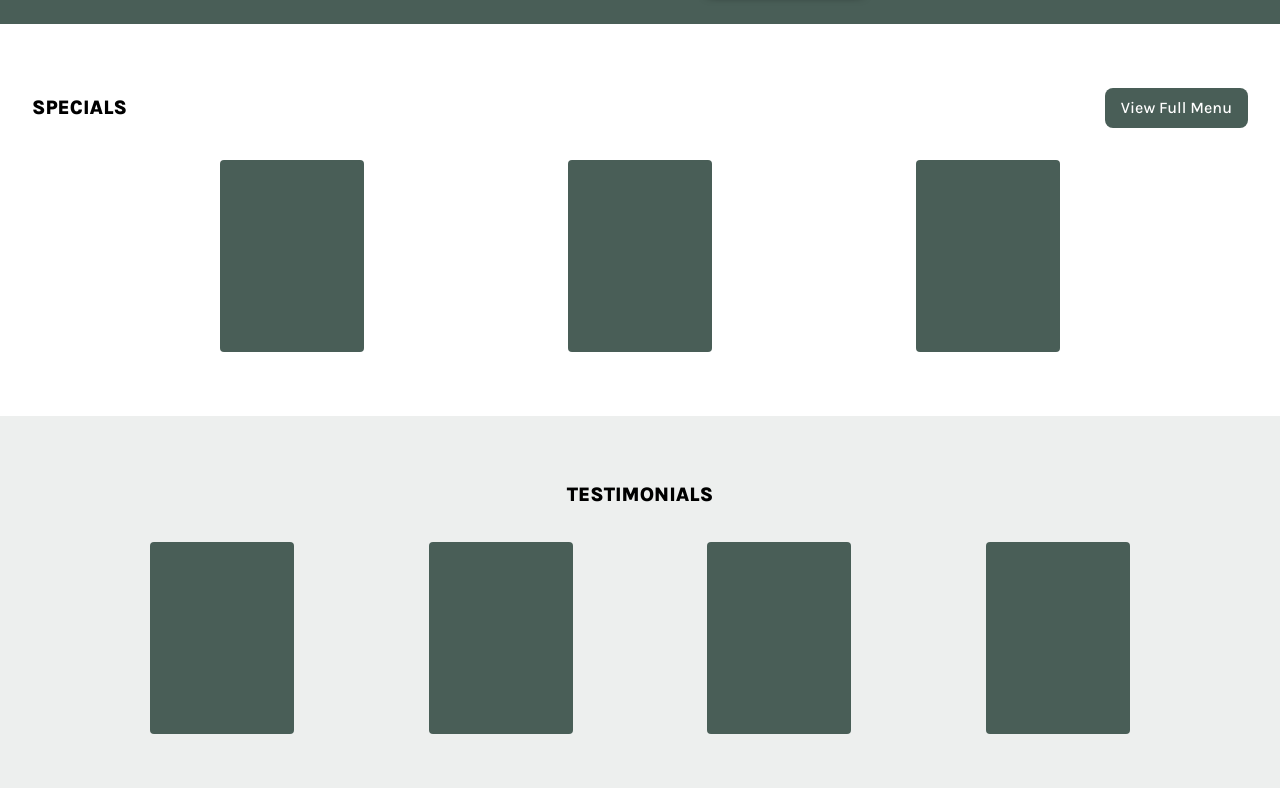
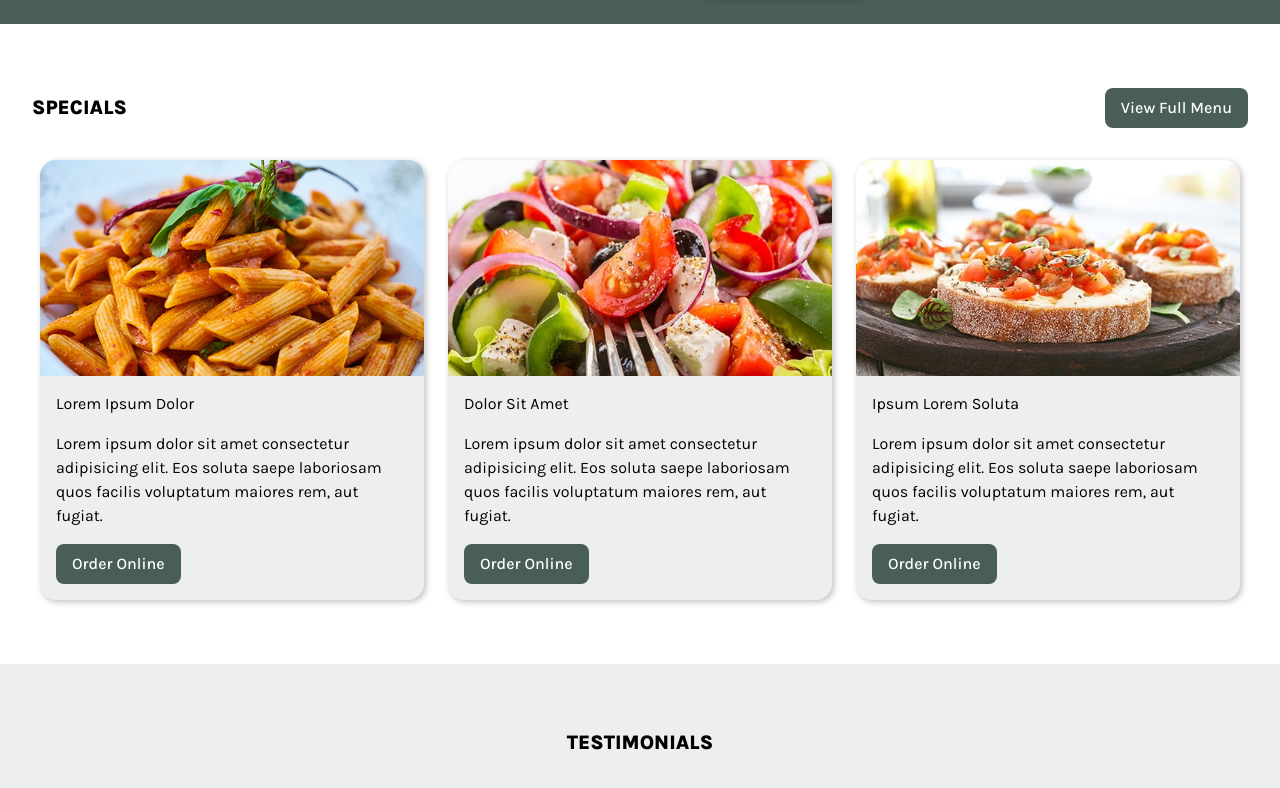
Before and after one commit to MoxieEric/meta-front-end-developer-capstone, a React (Create React App) app: page / in a window 1280 px wide. Shown: the part 475-1263 px from the top of the page. Built offline with nearby package versions, Linux system fonts and the light colour scheme; a web font is replaced by a local one.

Commit message:
card component

```diff
--- /dev/null
+++ b/src/components/cards/Card.js
@@ -0,0 +1,20 @@
+import classNames from 'classnames'
+import { Link, useNavigate } from 'react-router-dom'
+
+const Card = ({ link, children }) => {
+	const navigate = useNavigate()
+	const handleClick = (e) => {
+		e.preventDefault()
+		if (link) navigate(link)
+	}
+	return (
+		<article
+			className={classNames('card', link && 'card--link')}
+			onClick={handleClick}
+		>
+			{children}
+		</article>
+	)
+}
+
+export default Card
--- /dev/null
+++ b/src/components/cards/CardBody.js
@@ -0,0 +1,5 @@
+const CardBody = ({ children }) => {
+	return <div className='card-body px-4'>{children}</div>
+}
+
+export default CardBody
--- /dev/null
+++ b/src/components/cards/CardFooter.js
@@ -0,0 +1,5 @@
+const CardFooter = ({ children }) => {
+	return <footer className='card-footer px-4'>{children}</footer>
+}
+
+export default CardFooter
--- /dev/null
+++ b/src/components/cards/CardHeader.js
@@ -0,0 +1,5 @@
+const CardHeader = ({ children }) => {
+	return <header className='card-header px-4'>{children}</header>
+}
+
+export default CardHeader
--- /dev/null
+++ b/src/components/cards/CardImage.js
@@ -0,0 +1,15 @@
+const CardImage = ({ src, alt = '', width, height }) => {
+	return (
+		<figure className='card-image'>
+			<img
+				src={src}
+				alt={alt}
+				width={width}
+				height={height}
+				className='w-full object-cover aspect-video'
+			/>
+		</figure>
+	)
+}
+
+export default CardImage
--- a/src/components/screens/Error.js
+++ b/src/components/screens/Error.js
@@ -1,4 +1,4 @@
-import { Link, useRouteError, useRoutes } from 'react-router-dom'
+import { Link, useRouteError } from 'react-router-dom'
 import Header from '../layout/Header'
 import Footer from '../layout/Footer'
 import { useEffect } from 'react'
--- a/src/components/screens/Home.js
+++ b/src/components/screens/Home.js
@@ -3,6 +3,12 @@ import PageSection from '../layout/PageSection'
 import ReservationsButton from '../ReservationsButton'
 import FeatureSection from '../sections/FeatureSection'
 import CardsSection from '../sections/CardsSection'
+import specialsContent from '../../config/specialsContent'
+import Card from '../cards/Card'
+import CardImage from '../cards/CardImage'
+import CardHeader from '../cards/CardHeader'
+import CardBody from '../cards/CardBody'
+import CardFooter from '../cards/CardFooter'
 
 const Home = () => {
 	return (
@@ -46,9 +52,22 @@ const Home = () => {
 						</Link>
 					}
 				>
-					<div className='rounded bg-primary h-48 w-36' />
-					<div className='rounded bg-primary h-48 w-36' />
-					<div className='rounded bg-primary h-48 w-36' />
+					{specialsContent.map((item) => (
+						<Card link={item.link}>
+							<CardImage src={item.image} alt={item.title} />
+							<CardHeader>
+								<h1>{item.title}</h1>
+							</CardHeader>
+							<CardBody>
+								<p>{item.description}</p>
+							</CardBody>
+							<CardFooter>
+								<Link className='button' to='/menu'>
+									Order Online
+								</Link>
+							</CardFooter>
+						</Card>
+					))}
 				</CardsSection>
 			</PageSection>
 			<PageSection id='testimonials' background='light'>
--- /dev/null
+++ b/src/config/specialsContent.js
@@ -0,0 +1,28 @@
+const specialsContent = [
+	{
+		id: 'a89gob',
+		title: 'Lorem Ipsum Dolor',
+		description:
+			'Lorem ipsum dolor sit amet consectetur adipisicing elit. Eos soluta saepe laboriosam quos facilis voluptatum maiores rem, aut fugiat.',
+		link: '/menu',
+		image: '/little-lemon-restauran-food-04@0.5x.jpg',
+	},
+	{
+		id: 'b89gfaob',
+		title: 'Dolor Sit Amet',
+		description:
+			'Lorem ipsum dolor sit amet consectetur adipisicing elit. Eos soluta saepe laboriosam quos facilis voluptatum maiores rem, aut fugiat.',
+		link: '/menu',
+		image: '/little-lemon-restauran-food-02@0.5x.jpg',
+	},
+	{
+		id: 'c89g6aj1ob',
+		title: 'Ipsum Lorem Soluta',
+		description:
+			'Lorem ipsum dolor sit amet consectetur adipisicing elit. Eos soluta saepe laboriosam quos facilis voluptatum maiores rem, aut fugiat.',
+		link: '/menu',
+		image: '/little-lemon-restauran-food-03@0.5x.jpg',
+	},
+]
+
+export default specialsContent
--- a/src/styles/app.css
+++ b/src/styles/app.css
@@ -20,6 +20,9 @@
 	--rounded-md: .5rem;
 	--rounded-lg: 1rem;
 
+	/* box shadow */
+	--shadow-md: rgba(0,0,0,0.25) .125rem .125rem 6px;
+	--shadow-lg: rgba(0,0,0,0.3) .25rem .25rem 8px;
 }
 
 html, body {
@@ -175,7 +178,9 @@ main {
 	width: 100%;
 	display: flex;
 }
-
+.page-section .container {
+	margin: 0 auto;
+}
 
 /* Feature Section */
 .feature-section {
@@ -296,9 +301,10 @@ main {
 	.cards-section header {
 		flex-direction: row;
 		align-items: center;
-		/* justify-content: space-between; */
 		justify-content: center;
 	}
+}
+@media (min-width: 768px) {
 	.cards-section .content {
 		flex-direction: row;
 		align-items: flex-start;
@@ -306,6 +312,32 @@ main {
 	}
 
 }
+
+/* Card */
+.card {
+	/*  hover:shadow-lg cursor-pointer transition-all */
+	display: flex;
+	flex-direction: column;
+	gap: 1rem;
+	width: 100%;
+	overflow: hidden;
+	border-radius: var(--rounded-lg);
+	box-shadow: var(--shadow-md);
+	padding-bottom: 1rem;
+	align-items: start;
+	justify-content: start;
+	max-width: 24rem;
+	background: var(--color-light);
+	transition: all .2s ease-out;
+}
+
+.card--link {
+	cursor: pointer;
+}
+.card--link:hover {
+	box-shadow: var(--shadow-lg);
+}
+
 
 /* Booking Modal */
 .modal {
```
Also changed, not shown: public/little-lemon-restauran-food-04.jpg (added), public/little-lemon-restauran-food-04@0.5x.jpg (added), src/styles/tailwind.min.css.
